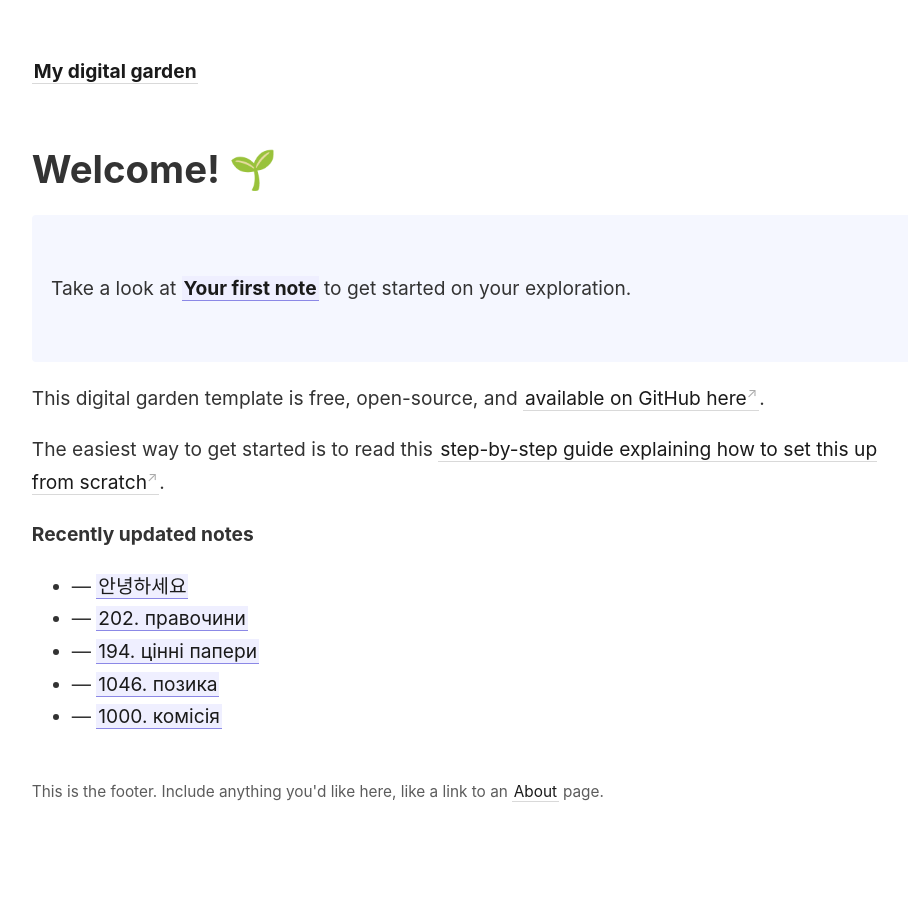
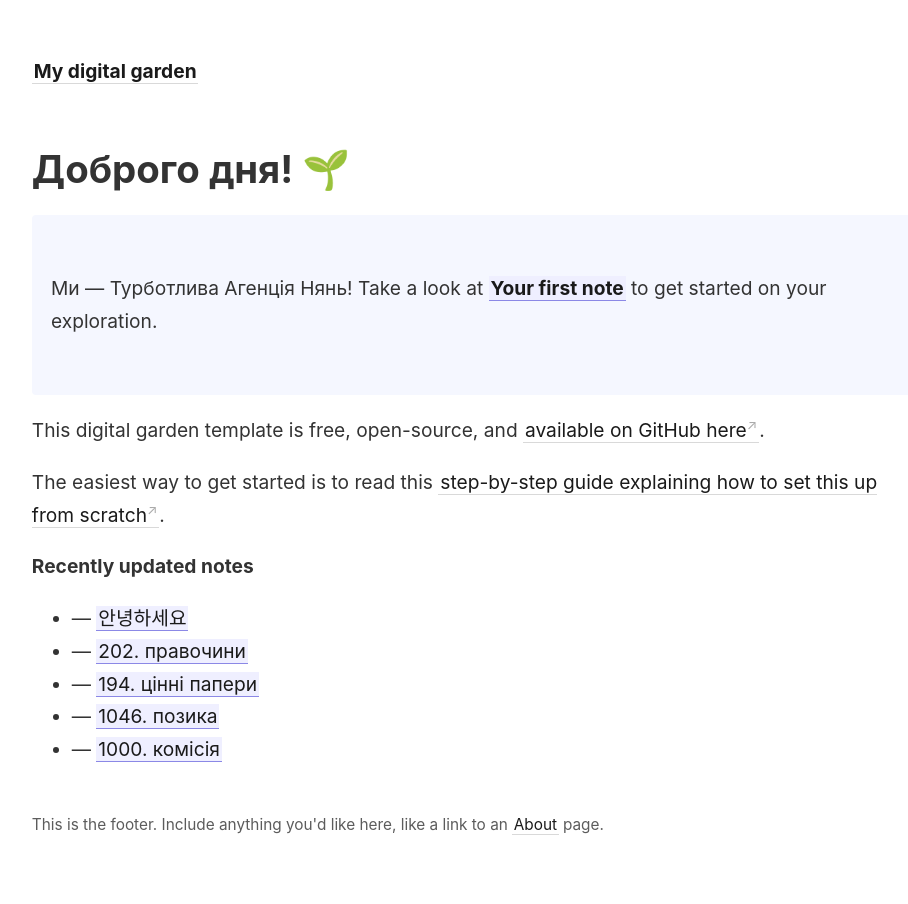
Before and after one commit to ivanchopyk/turbotlyva.agency, a Jekyll site: the page built from _pages/index.md, in a window 1280 px wide. Shown: the whole page, without its empty margins (45-953 px from the left). Built offline with Jekyll 4.4.1, drawn with Linux system fonts in a browser that asks for light colours.

Commit message:
Update homepage

```diff
--- a/_pages/index.md
+++ b/_pages/index.md
@@ -5,9 +5,11 @@ id: home
 permalink: /
 ---
 
-# Welcome! 🌱
+# Доброго дня! 🌱
 
 <p style="padding: 3em 1em; background: #f5f7ff; border-radius: 4px;">
+  Ми — Турботлива Агенція Нянь!
+
   Take a look at <span style="font-weight: bold">[[Your first note]]</span> to get started on your exploration.
 </p>
 
```
